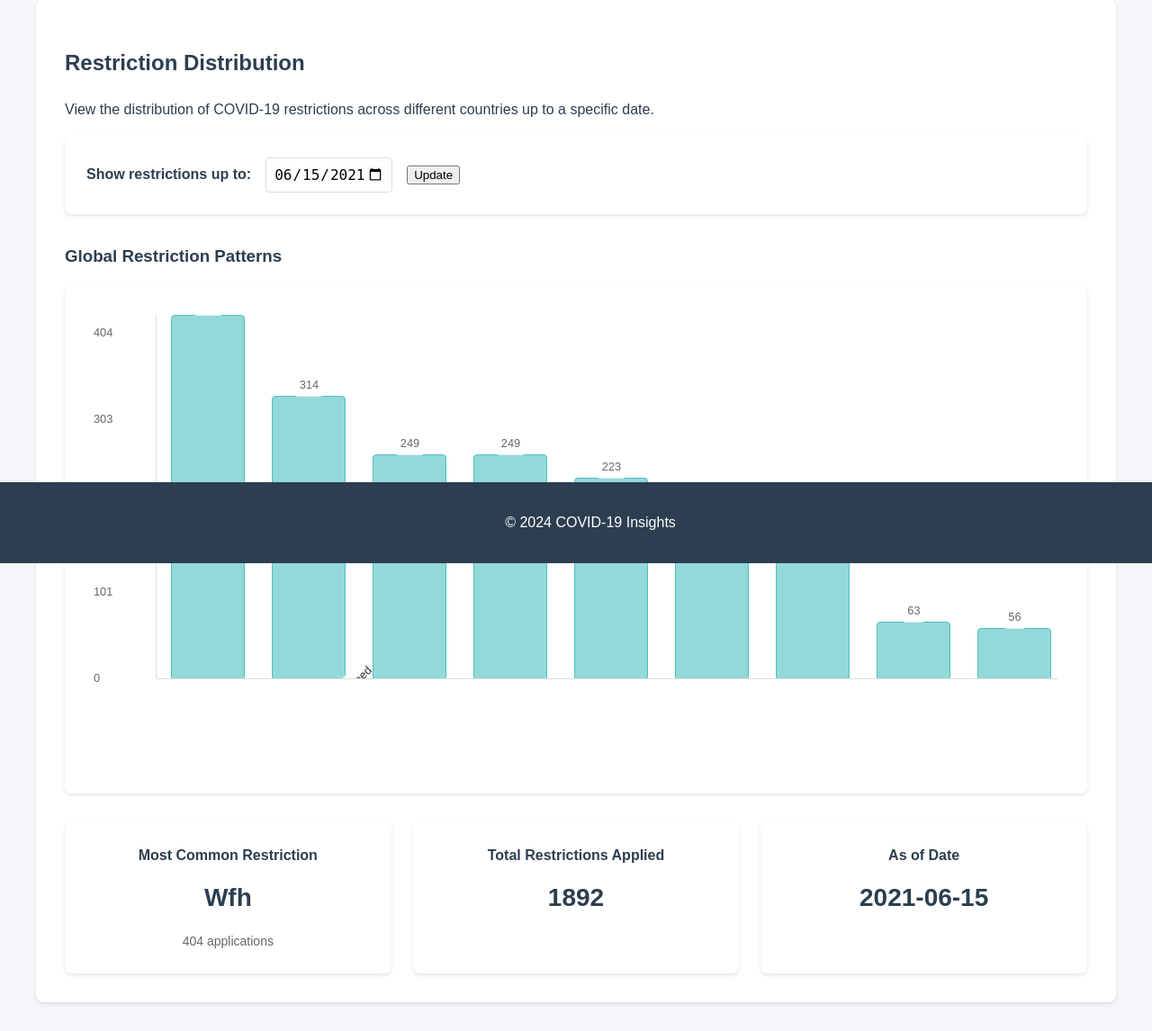
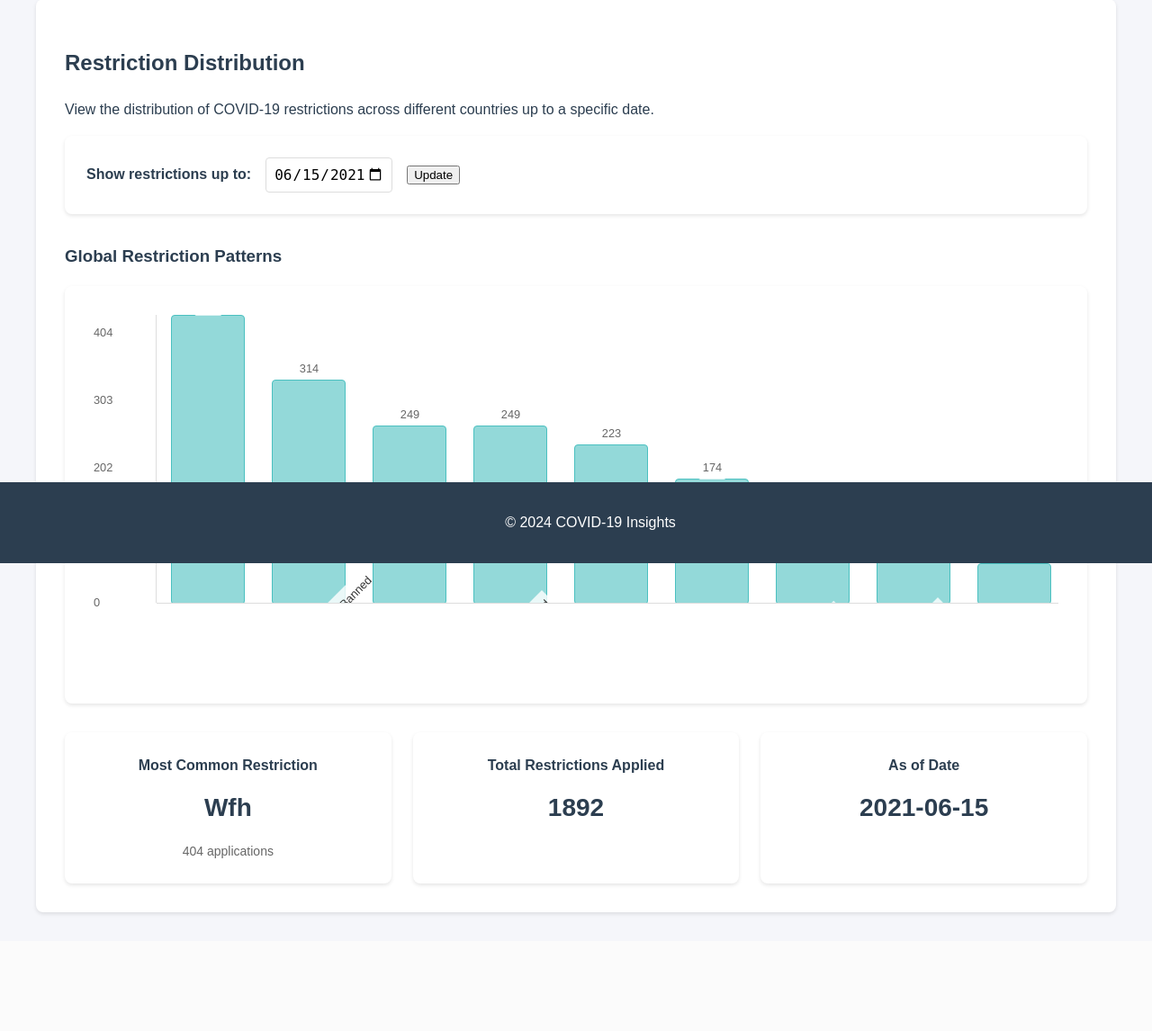
Before and after one commit to alexciechonski/CRUD-comp0034-Flask, a Flask app: page /restriction-distribution in a window 1280 px wide. Shown: the part 174-1320 px from the top of the page at 90% size. After the commit the page ends 1191 px from the top, so only its background shows below. Run offline with Flask 3, Linux system fonts and the light colour scheme; data comes from the database, SQL or seed files in the repository.

Commit message:
restr works

```diff
--- a/src/frontend/templates/restriction_distribution.html
+++ b/src/frontend/templates/restriction_distribution.html
@@ -109,14 +109,14 @@
         border-radius: 8px;
         box-shadow: 0 2px 4px rgba(0, 0, 0, 0.1);
         margin-top: 1rem;
-        height: 500px;
+        height: 400px;
         position: relative;
     }
 
     .chart {
         display: flex;
         height: 100%;
-        padding-bottom: 6rem;
+        padding-bottom: 5rem;
         position: relative;
     }
 
@@ -127,7 +127,7 @@
         padding-right: 1rem;
         border-right: 1px solid #ddd;
         width: 60px;
-        height: calc(100% - 6rem);
+        height: calc(100% - 5rem);
     }
 
     .tick {
@@ -143,7 +143,7 @@
         flex-grow: 1;
         padding: 0 1rem;
         overflow-x: auto;
-        height: calc(100% - 6rem);
+        height: calc(100% - 5rem);
         border-bottom: 1px solid #ddd;
     }
 
@@ -192,7 +192,7 @@
 
     .bar-label {
         position: absolute;
-        bottom: -4.5rem;
+        bottom: -3.5rem;
         left: 50%;
         transform-origin: center;
         transform: translateX(-50%) rotate(-45deg);
```
